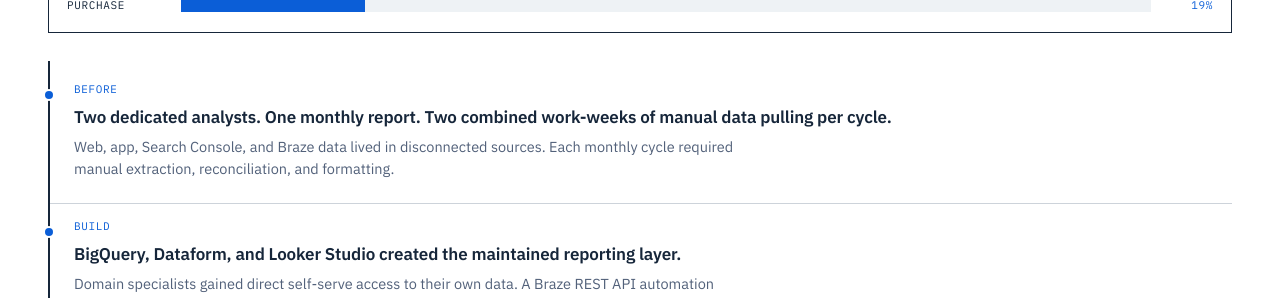
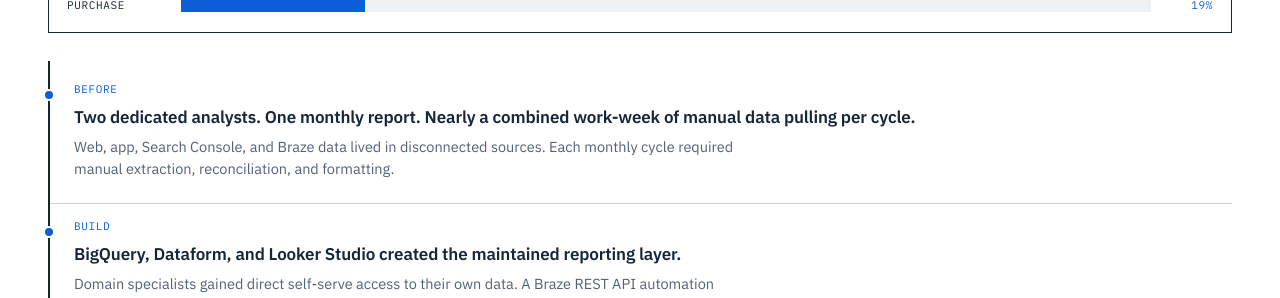
Before and after one commit to fredericlabadie/fredericlabadie.github.io, a Jekyll site: the page built from philips/work/sslp-enablement.html, in a window 1280 px wide and 900 px high, scrolled down 1947 px. Shown: the part 154-452 px from the top of the window. Built offline with Jekyll 4.4.1, drawn with Linux system fonts in a browser that asks for light colours; comment, search, counter and statistics services are not loaded.

Commit message:
fix: Philips SSLP timeline title metric alignment
'Two combined work-weeks of manual data pulling per cycle'
→ 'Nearly a combined work-week of manual data pulling per cycle'

Aligns timeline title with 38h/month metric and body copy.

Co-Authored-By: Claude Sonnet 4.6 <noreply@anthropic.com>

```diff
--- a/philips/work/sslp-enablement.html
+++ b/philips/work/sslp-enablement.html
@@ -235,8 +235,8 @@ og_url: "https://fredericlabadie.com/philips/work/sslp-enablement.html"
           <div class="timeline-item">
             <div class="timeline-label">Before</div>
             <div class="timeline-title">
-              Two dedicated analysts. One monthly report. Two combined
-              work-weeks of manual data pulling per cycle.
+              Two dedicated analysts. One monthly report. Nearly a combined
+              work-week of manual data pulling per cycle.
             </div>
             <div class="timeline-body">
               Web, app, Search Console, and Braze data lived in disconnected
```
